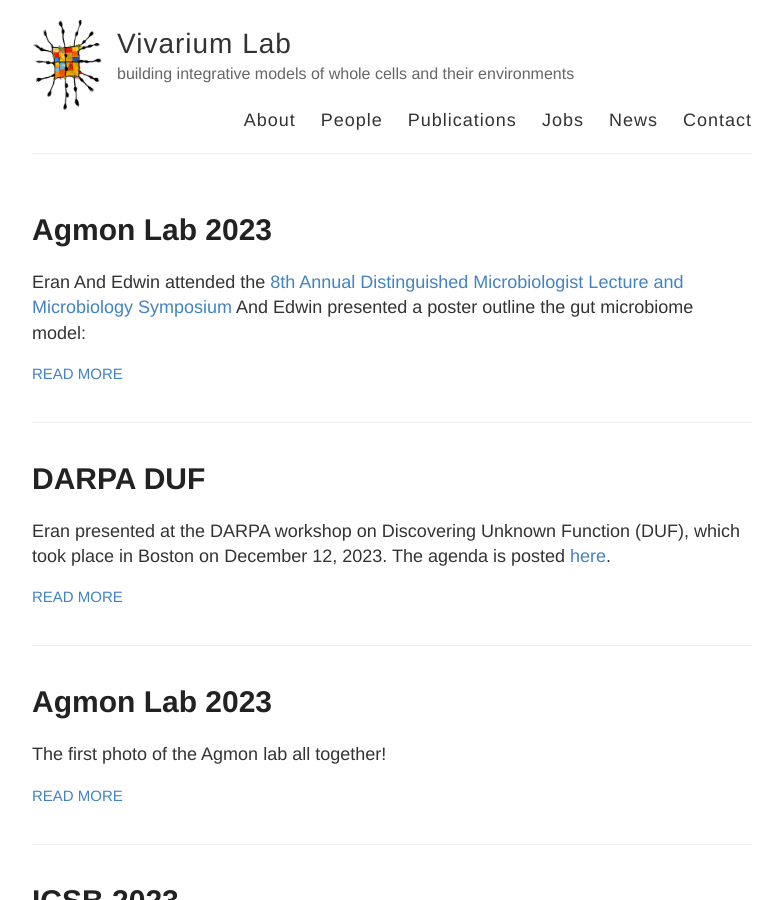
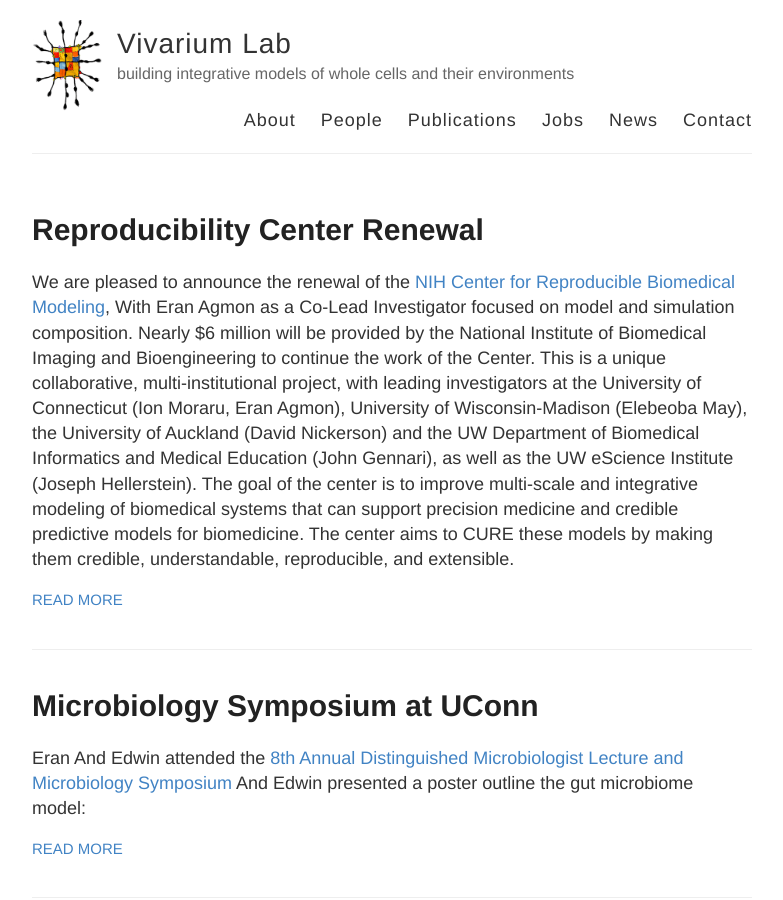
Before and after one commit to eagmon/eagmon.github.io, a Jekyll site: the page built from news.md, in a window 1280 px wide and 900 px high. Shown: the whole window, without its empty margins (248-1031 px from the left). Built offline with Jekyll 4.4.1, drawn with Linux system fonts in a browser that asks for light colours.

Commit message:
post crbm renewal

```diff
--- a/_posts/2024-4-10-micro-symposium.md
+++ b/_posts/2024-4-10-micro-symposium.md
@@ -1,6 +1,6 @@
 ---
 layout: post
-title: Agmon Lab 2023
+title: Microbiology Symposium at UConn
 ---
 
 Eran And Edwin attended the [8th Annual Distinguished Microbiologist Lecture and Microbiology Symposium](https://mcb.uconn.edu/microbiology-symposium/)
--- /dev/null
+++ b/_posts/2024-4-26-crbm-renewal.md
@@ -0,0 +1,14 @@
+---
+layout: post
+title: Reproducibility Center Renewal
+---
+
+We are pleased to announce the renewal of the [NIH Center for Reproducible Biomedical Modeling](https://reproduciblebiomodels.org),
+With Eran Agmon as a Co-Lead Investigator focused on model and simulation composition. Nearly $6 million will be
+provided by the National Institute of Biomedical Imaging and Bioengineering to continue the work of the Center. This
+is a unique collaborative, multi-institutional project, with leading investigators at the University of Connecticut
+(Ion Moraru, Eran Agmon), University of Wisconsin-Madison (Elebeoba May), the University of Auckland (David Nickerson)
+and the UW Department of Biomedical Informatics and Medical Education (John Gennari), as well as the UW eScience
+Institute (Joseph Hellerstein). The goal of the center is to improve multi-scale and integrative modeling of biomedical
+systems that can support precision medicine and credible predictive models for biomedicine. The center aims to CURE
+these models by making them credible, understandable, reproducible, and extensible.
```
